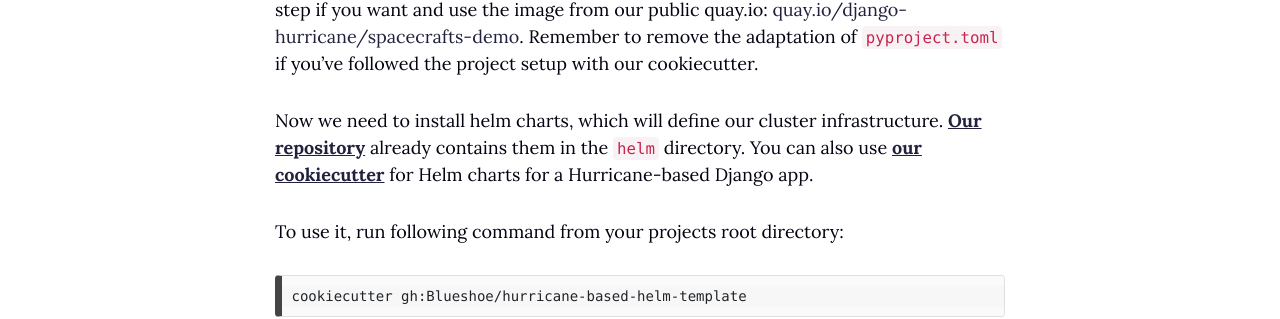
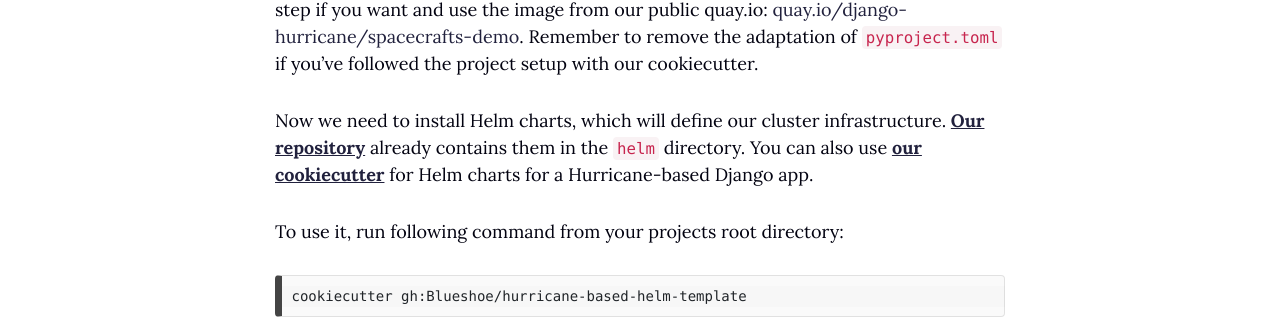
Before and after one commit to django-hurricane/django-hurricane.github.io, a Jekyll site: the page built from basic-app.md, in a window 1280 px wide and 900 px high, scrolled down 10375 px. Shown: the part 151-470 px from the top of the window. Built offline with Jekyll 4.4.1, drawn with Linux system fonts in a browser that asks for light colours; nearby versions of some CDN libraries.

```diff
--- a/basic-app.md
+++ b/basic-app.md
@@ -382,7 +382,7 @@ k3d cluster create spacecrafts --agents 1 -p 8080:80@agent[0]
 Next thing, we need to build a docker image and push it to a registry. You can skip this step if you want and use the image from our public quay.io: [quay.io/django-hurricane/spacecrafts-demo](https://quay.io/repository/django-hurricane/spacecrafts-demo).
 Remember to remove the adaptation of `pyproject.toml` if you've followed the project setup with our cookiecutter.
 
-Now we need to install helm charts, which will define our cluster infrastructure. [<ins>**Our repository**</ins>](https://github.com/django-hurricane/spacecrafts-demo) already contains them in the `helm` directory.
+Now we need to install Helm charts, which will define our cluster infrastructure. [<ins>**Our repository**</ins>](https://github.com/django-hurricane/spacecrafts-demo) already contains them in the `helm` directory.
 You can also use [<ins>**our cookiecutter**</ins>](https://github.com/Blueshoe/hurricane-based-helm-template) for Helm charts for a Hurricane-based Django app.
 
 To use it, run following command from your projects root directory:
```
